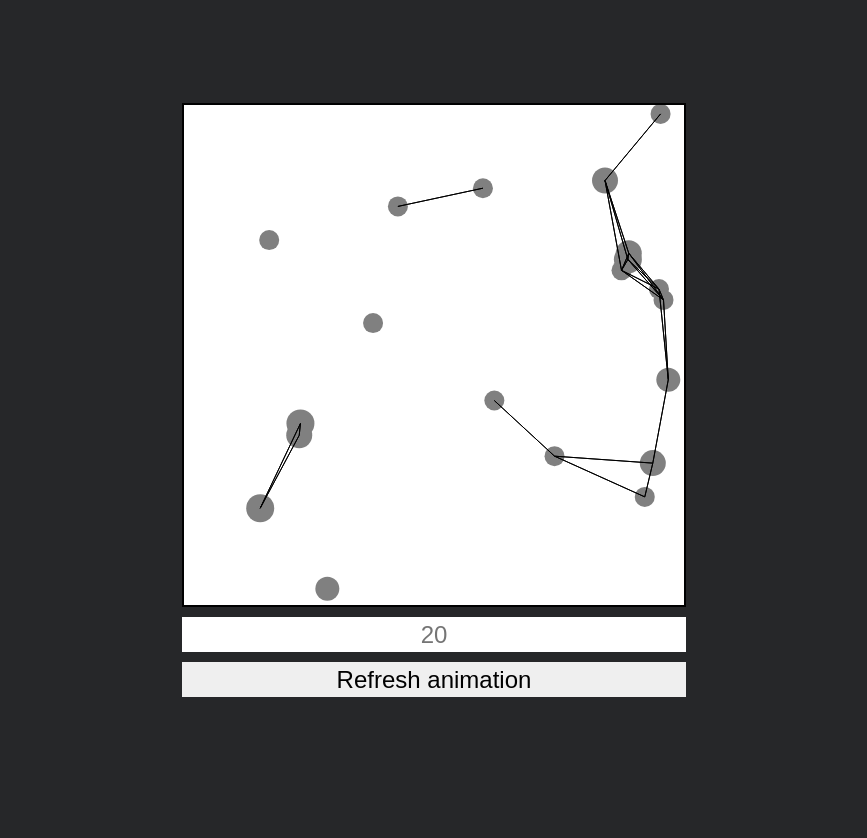
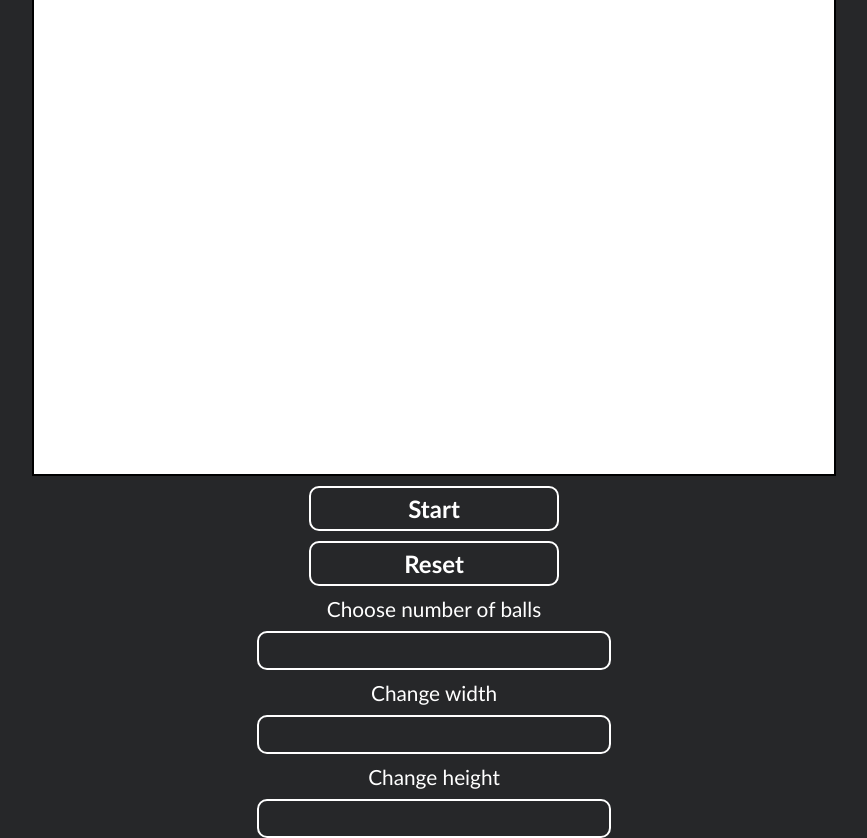
Before and after one commit to JakubMizera/Programownie-w-JavaScript, a plain HTML site: page lab8/index.html in a window 1280 px wide. Shown: the whole page, without its empty margins (206-1073 px from the left). Before the commit the page ends 800 px from the top, so only its background shows below. Drawn offline with Linux system fonts and the light colour scheme.

Commit message:
start, reset button, width and heigth inputs

```diff
--- a/lab8/index.html
+++ b/lab8/index.html
@@ -12,8 +12,14 @@
 <body>
     <canvas id="canvas"></canvas>
     <div class="inputs">
-        <input type="number" id="numOfBalls" placeholder="20">
-        <button id="btn">Refresh animation</button>
+        <button id="start" class="btn">Start</button>
+        <button id="btn" class="btn">Reset</button>
+        <label for="numOfBalls">Choose number of balls</label>
+        <input type="number" id="numOfBalls" class="sizeInput">
+        <label for="numOfBalls">Change width</label>
+        <input type="number" id="widthInput" class="sizeInput">
+        <label for="numOfBalls">Change height</label>
+        <input type="number" id="heigthInput" class="sizeInput">
     </div>
 </body>
 
--- a/lab8/main.js
+++ b/lab8/main.js
@@ -1,10 +1,10 @@
 const canvas = document.getElementById('canvas');
 const ctx = canvas.getContext('2d');
 
-const setCanvasDimentions = () => {
-  canvas.width = 500;
-  canvas.height = 500;
-}
+const setCanvasDimentions = (width = 800, height = 500) => {
+  canvas.width = width;
+  canvas.height = height;
+};
 setCanvasDimentions();
 
 function getRandomInt(min, max) {
@@ -13,27 +13,47 @@ function getRandomInt(min, max) {
   return Math.floor(Math.random() * (max - min) + min);
 }
 
+// Start button
+const startBtn = document.getElementById("start");
+startBtn.addEventListener('click', update);
+
+// Canvas size input
+const widthInput = document.getElementById("widthInput");
+const heightInput = document.getElementById("heigthInput");
+
+widthInput.addEventListener('change', () => {
+  setCanvasDimentions(parseFloat(widthInput.value));
+  refreshAnimation();
+})
+heightInput.addEventListener('change', () => {
+  setCanvasDimentions(widthInput.value, parseFloat(heightInput.value));
+  refreshAnimation();
+})
+
+
 // Number of balls input
 const inputNumberOfBalls = document.getElementById("numOfBalls");
 let numOfBalls = 20;
-inputNumberOfBalls.addEventListener('input', () => {
+inputNumberOfBalls.addEventListener('change', () => {
   numOfBalls = parseFloat(inputNumberOfBalls.value);
+  refreshAnimation();
 })
 
 // Refresh button
-const btn = document.getElementById("btn");
-btn.addEventListener("click", () => {
+const refreshAnimation = () => {
   ballsArray = [];
   for (i = 0; i < numOfBalls; i++) {
     ballsArray[i] = new Ball();
   }
-})
+}
+const btn = document.getElementById("btn");
+btn.addEventListener("click", refreshAnimation);
 
 class Ball {
   constructor() {
     // {x, y} = position of center of the ball
-    this.x = Math.random() * 500;
-    this.y = Math.random() * 500;
+    this.x = getRandomInt(15, canvas.width - 15);
+    this.y = getRandomInt(15, canvas.height - 15);
     this.vx = Math.random() * 0.3;
     this.vy = Math.random() * 0.3;
     this.ballSize = getRandomInt(10, 15);
@@ -91,5 +111,3 @@ function update() {
 
   requestAnimationFrame(update);
 }
-
-update();
--- a/lab8/style.css
+++ b/lab8/style.css
@@ -1,6 +1,7 @@
 * {
     margin: 0;
     padding: 0;
+    font-family: 'Trebuchet MS', 'Lucida Sans Unicode', 'Lucida Grande', 'Lucida Sans', Arial, sans-serif;
 }
 
 body {
@@ -13,8 +14,7 @@ body {
 }
 
 canvas {
-    width: 500px;
-    height: 500px;
+    margin-top: 10px;
     border: 2px solid black;
     background-color: rgb(255, 255, 255);
 }
@@ -24,30 +24,47 @@ canvas {
     flex-direction: column;
     justify-content: center;
     align-items: center;
-    width: 504px;
+    width: 500px;
+    gap: 10px;
+    margin-top: 10px;
 }
 
-#numOfBalls {
-    width: 100%;
+.sizeInput {
+    width: 70%;
     outline: none;
     border: none;
     padding: 0;
     font-size: 1.5rem;
     text-align: center;
-    margin-top: 10px;
-    margin-bottom: 10px;
     height: 35px;
+    background-color:  rgb(38, 39, 41);
+    color: white;
+    border: 2px solid white;
+    border-radius: 10px;
 }
 
-#numOfBalls::-webkit-outer-spin-button,
-#numOfBalls::-webkit-inner-spin-button {
+.sizeInput::-webkit-outer-spin-button,
+.sizeInput::-webkit-inner-spin-button {
     -webkit-appearance: none;
 }
 
-#btn {
-    width: 100%;
-    height: 35px;
+.btn {
+    width: 50%;
+    height: 45px;
     font-size: 1.5rem;
     outline: none;
     border: none;
+    background-color:  rgb(38, 39, 41);
+    color: white;
+    font-weight: 700;
+    border: 2px solid white;
+    border-radius: 10px;
 }
+
+label {
+    width: 70%;
+    font-size: 1.3rem;
+    color: white;
+    text-align: center;
+
+}
```
